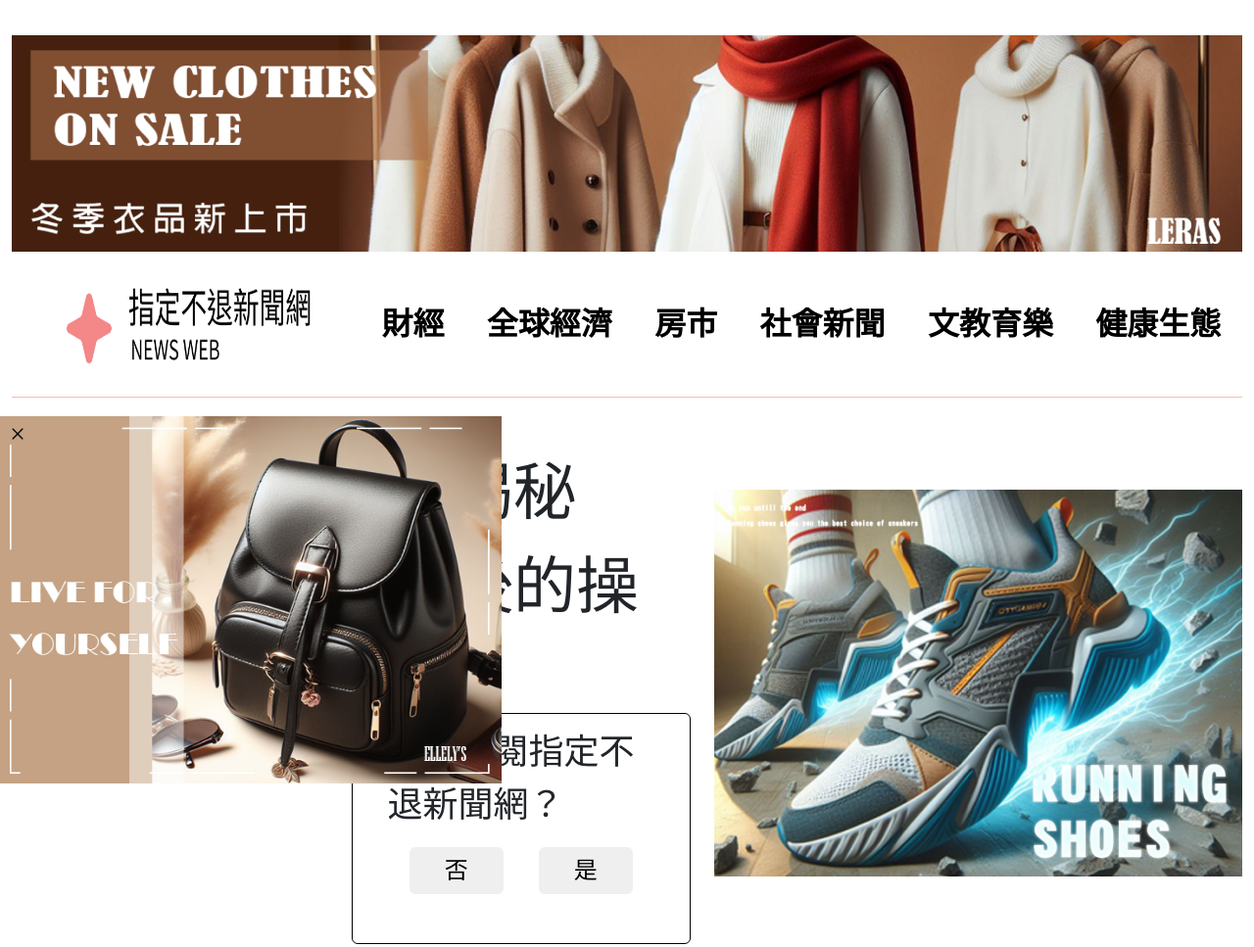
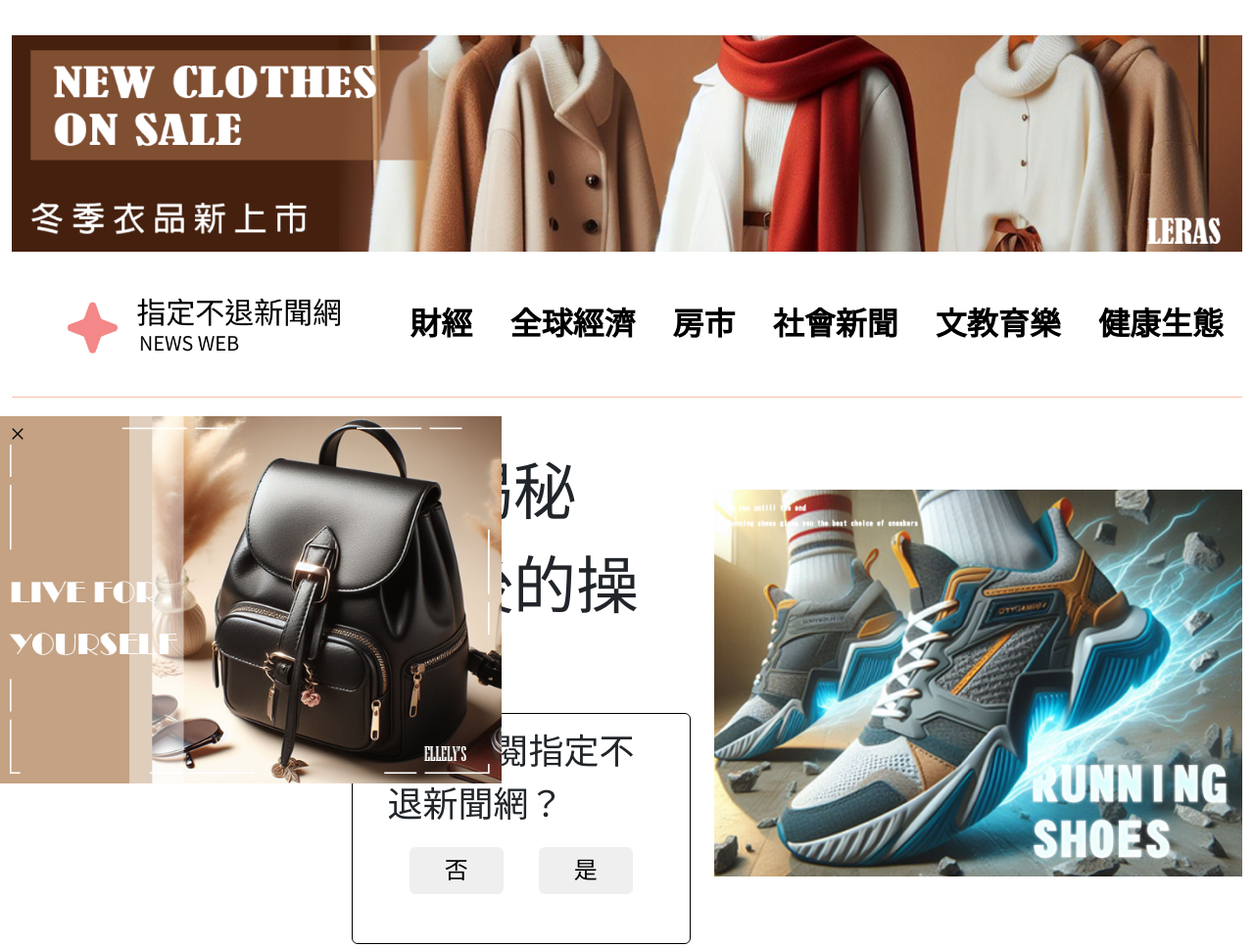
Before and after one commit to kulasisin/subscibe_1230, a website: page public/gamepage.html in a window 1280 px wide. Shown: the top 967 px of the page at 98% size. Drawn offline with Linux system fonts and the light colour scheme.

Commit message:
更改logo

```diff
--- a/public/gamepage.html
+++ b/public/gamepage.html
@@ -14,9 +14,11 @@
           ><img class="normal_ad" src="./image/ad_C_1.png" alt="一般廣告"
         /></a>
         <nav class="d-flex align-items-center border-bottom border-pink">
-          <a href="#"
-            ><img class="px-5 logo" src="./image/logo.png" alt="logo"
-          /></a>
+          <div>
+            <a href="#"
+              ><img class="px-5 logo w-100" src="./image/logo.png" alt="logo"
+            /></a>
+          </div>
           <ul
             class="ps-0 d-flex justify-content-around align-content-center fw-bold fs-6 fs-sm-5 w-100 mb-0"
           >
--- a/scss/stylesheets/style.scss
+++ b/scss/stylesheets/style.scss
@@ -78,7 +78,6 @@ body {
   }
   .logo {
     max-width: 100%;
-    height: 100px;
   }
 
   .start-button {
```
Also changed, not shown: public/index.html (+1 -1 lines), public/stylesheets/style.css, scss/css/style.css, 1 other file.
